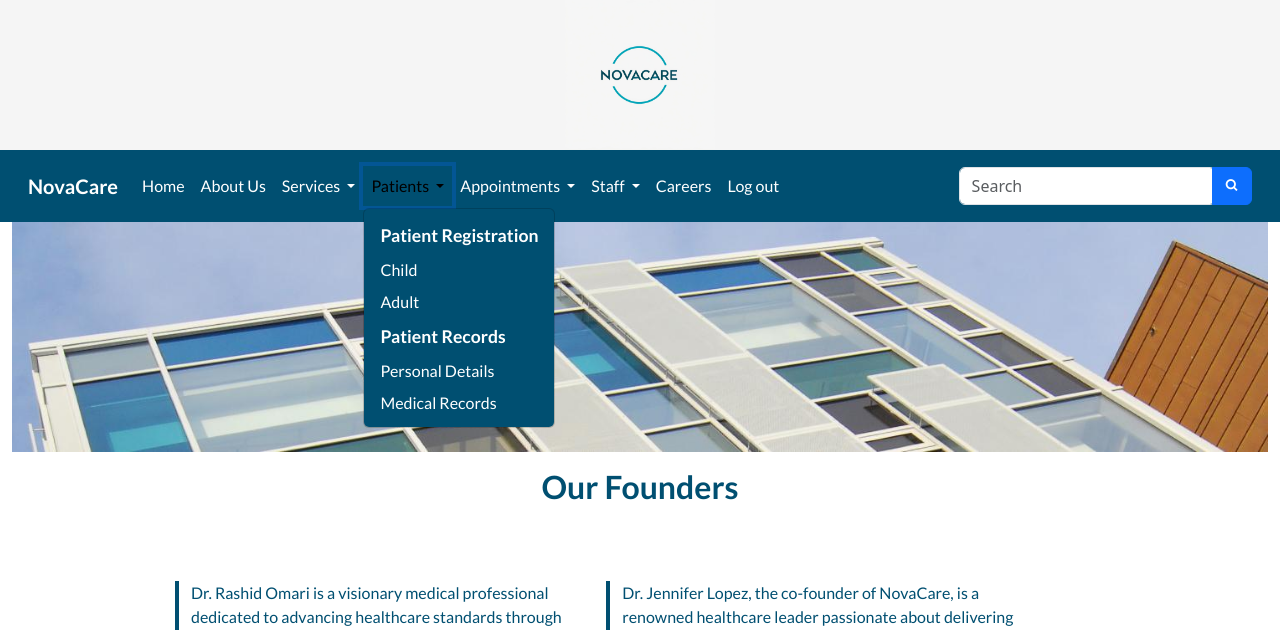
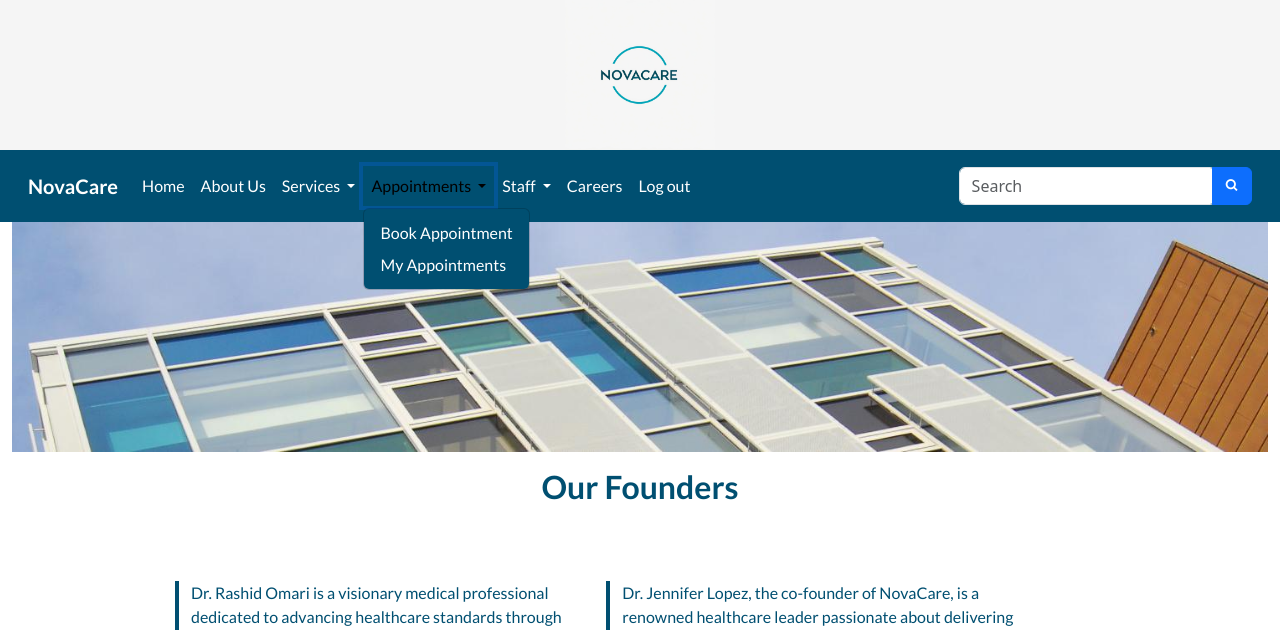
Before and after one commit to CodeOmari/NovaCare, a Django app: page /about/ in a window 1280 px wide, after a click on "Appointments". Shown: the top 630 px of the page. Run offline with Django 5.2, Linux system fonts and the light colour scheme; parts of the project's set-up code (start-up, migrations or seed data) failed here and were passed over.

Commit message:
updated master template

```diff
--- a/templates/master.html
+++ b/templates/master.html
@@ -57,31 +57,11 @@
 
             <li class="nav-item dropdown">
               <a class="nav-link dropdown-toggle" href="#" role="button" data-bs-toggle="dropdown" aria-expanded="false">
-                Patients
-              </a>
-              <ul class="dropdown-menu">
-                <li><h2 class="dropdown-header">Patient Registration</h2></li>
-                <li><a class="dropdown-item" href="{% url 'add_client' %}">Child</a></li>
-                <li><a class="dropdown-item" href="{% url 'add_adult_client' %}">Adult</a></li>
-
-                <li><h2 class="dropdown-header">Patient Records</h2></li>
-                <li><a class="dropdown-item" href="{% url 'clients' %}">Personal Details</a></li>
-                <li><a class="dropdown-item" href="#">Medical Records</a></li>
-              </ul>
-            </li>
-
-            <li class="nav-item dropdown">
-              <a class="nav-link dropdown-toggle" href="#" role="button" data-bs-toggle="dropdown" aria-expanded="false">
                 Appointments
               </a>
               <ul class="dropdown-menu">
-                <li><h2 class="dropdown-header">Book Appointment</h2></li>
-                <li><a class="dropdown-item" href="#">Child Appointment</a></li>
-                <li><a class="dropdown-item" href="{% url 'add_adult_appointment' %}">Adult Appointment</a></li>
-
-                <li><h2 class="dropdown-header">My Appointments</h2></li>
-                <li><a class="dropdown-item" href="#">Child Appointments</a></li>
-                <li><a class="dropdown-item" href="#">Adult Appointments</a></li>
+                <li><a class="dropdown-item" href="#">Book Appointment</a><li>
+                <li><a class="dropdown-item" href="#">My Appointments</a></li>
               </ul>
             </li>
 
```
